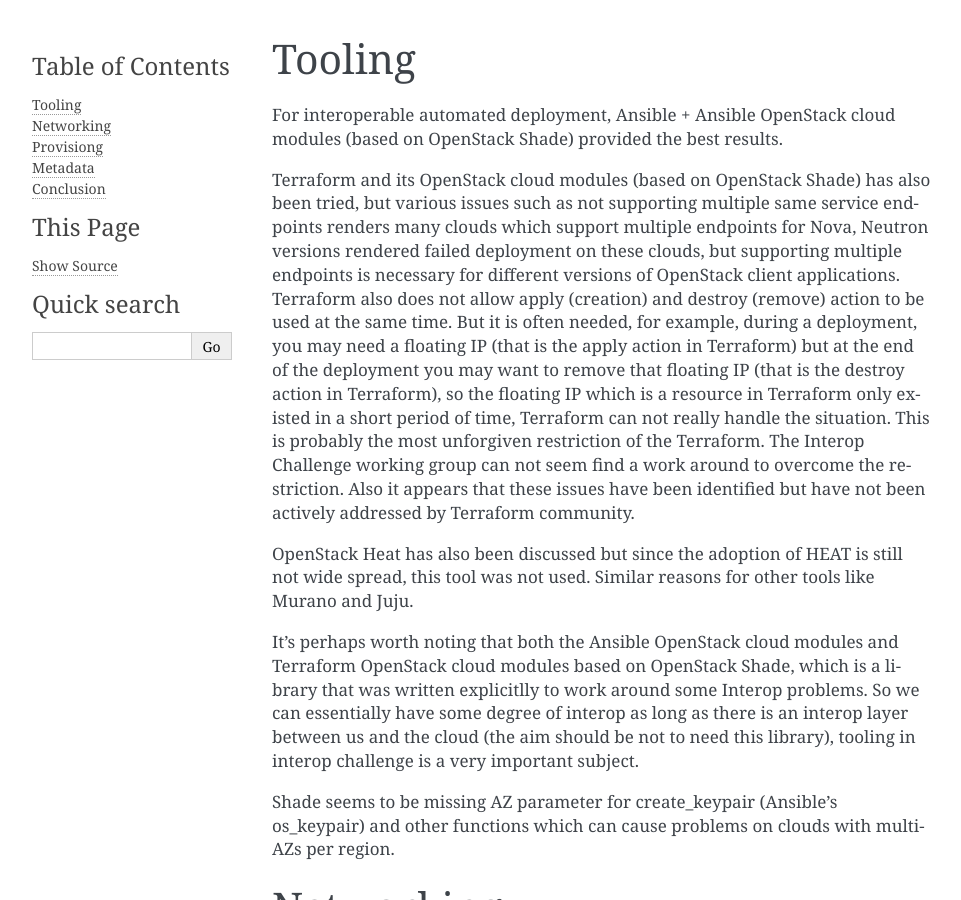
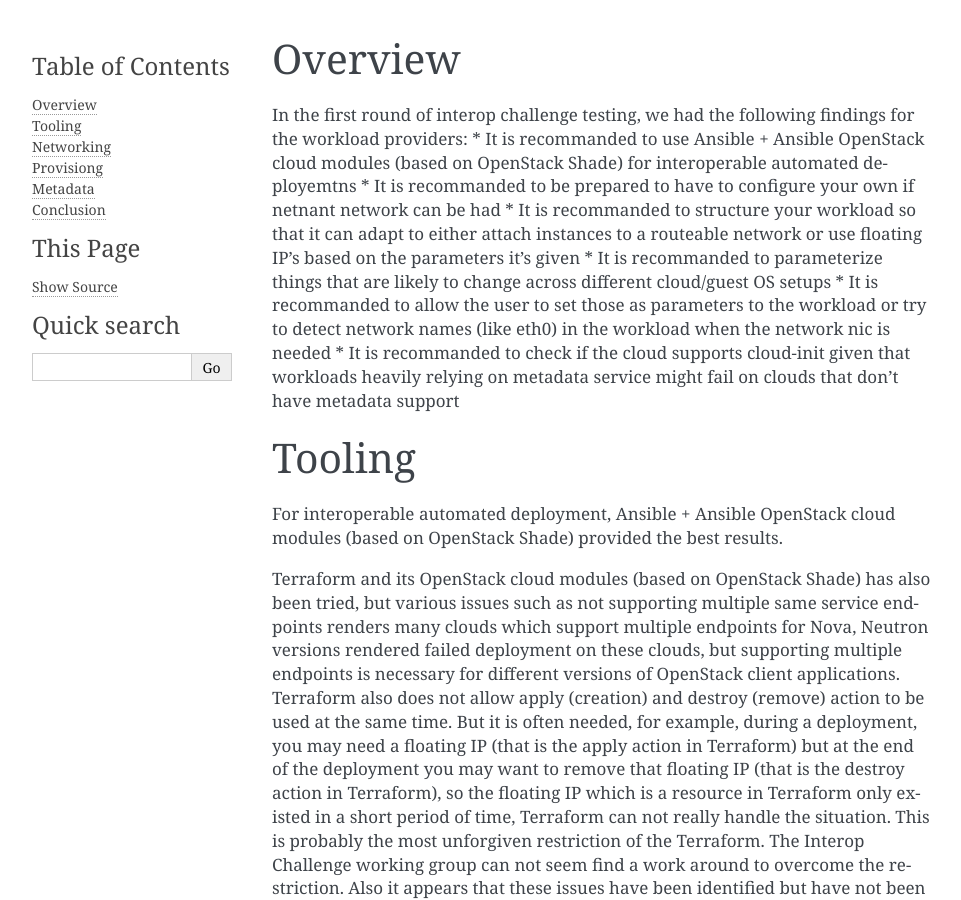
Before and after one commit to openstack-archive/interop-workloads, a Sphinx documentation site: the page built from doc/source/lessonslearnt.rst, in a window 1280 px wide and 900 px high. Shown: the whole window, without its empty margins (148-1109 px from the left). Built offline with Sphinx 7.4.7, drawn with Linux system fonts in a browser that asks for light colours.

Commit message:
Add Overview Section For lessonslearnt document
Change-Id: I37f324353e59426ddf1e223327a72c63ec87efe5

```diff
--- a/doc/source/lessonslearnt.rst
+++ b/doc/source/lessonslearnt.rst
@@ -1,3 +1,24 @@
+Overview
+--------
+
+In the first round of interop challenge testing, we had the following findings
+for the workload providers:
+* It is recommanded to use Ansible + Ansible OpenStack cloud modules (based on
+OpenStack Shade) for interoperable automated deployemtns
+* It is recommanded to be prepared to have to configure your own if netnant
+network can be had
+* It is recommanded to structure your workload so that it can adapt to either
+attach instances to a routeable network or use floating IP's based on the
+parameters it's given
+* It is recommanded to parameterize things that are likely to change across
+different cloud/guest OS setups
+* It is recommanded to allow the user to set those as parameters to the workload
+or try to detect network names (like eth0) in the workload when the network nic
+is needed
+* It is recommanded to check if the cloud supports cloud-init given that workloads
+heavily relying on metadata service might fail on clouds that don't have metadata
+support
+
 Tooling
 -------
 
```
